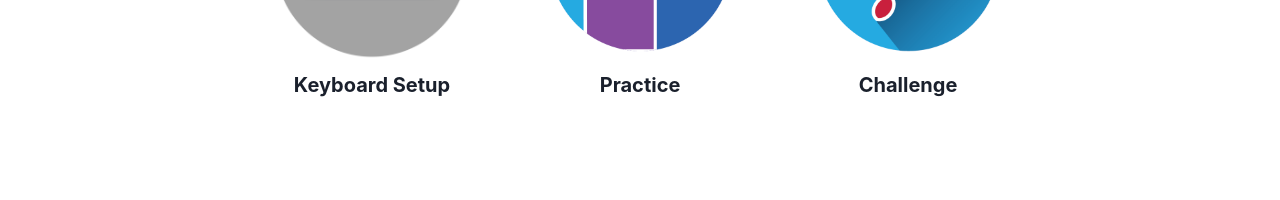
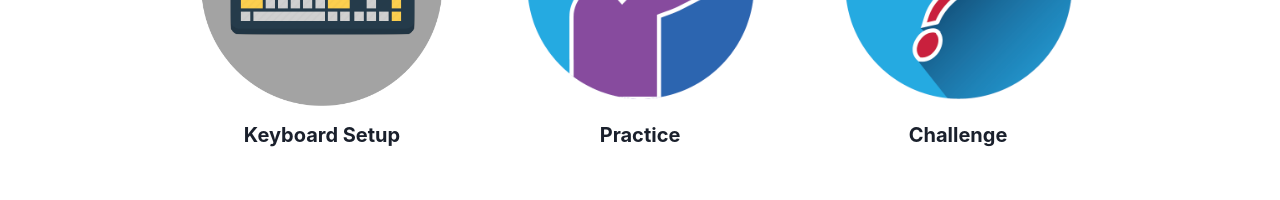
Before and after one commit to JarrodMalkovic/typing-website, a Next.js app in the folder client/: page /menu in a window 1280 px wide. Shown: the part 436-636 px from the top of the page. Built offline with nearby package versions, Linux system fonts and the light colour scheme; no server answers.

Commit message:
Changed the size of text here

```diff
--- a/client/src/pages/menu/index.js
+++ b/client/src/pages/menu/index.js
@@ -42,8 +42,8 @@ const Menu = () => {
                 <a>
                   <Tooltip label = "Set your keyboard to Korean!" placement = "bottom">
                     <Container padding = "20px" maxW="container.lg" _hover={{color: "#39aae1"}}>
-                      <Image src = "/images/setup.png" boxSize="200px" margin = "10px"/>
-                      <Text mt="10px" textAlign = "center" fontWeight =  "bold" fontSize = "xl">Keyboard Setup</Text>
+                      <Image src = "/images/setup.png" boxSize="250px" margin = "10px"/>
+                      <Text mt="5px" textAlign = "center" fontWeight =  "bold" fontSize = "xl">Keyboard Setup</Text>
                     </Container>
                   </Tooltip>
                 </a>
@@ -55,8 +55,8 @@ const Menu = () => {
                 <a>
                   <Tooltip label = "Begin practicing your keyboard typing skills!" placement = "bottom">
                     <Container padding = "20px" maxW="container.lg" _hover={{color: "#39aae1"}}>
-                      <Image src = "/images/practice.png" boxSize="200px" margin = "10px"/>
-                      <Text mt="10px" textAlign = "center" fontWeight =  "bold" fontSize = "xl">Practice</Text>
+                      <Image src = "/images/practice.png" boxSize="250px" margin = "10px"/>
+                      <Text mt="5px" textAlign = "center" fontWeight =  "bold" fontSize = "xl">Practice</Text>
                     </Container>
                   </Tooltip>
                 </a>
@@ -68,8 +68,8 @@ const Menu = () => {
                 <a>
                   <Tooltip label = "Put your typing skills to the ultimate test!" placement = "bottom">
                     <Container padding = "20px" maxW="container.lg" _hover={{color: "#39aae1"}}>
-                      <Image src = "/images/challenge.png" boxSize="200px" margin = "10px"/>
-                      <Text mt="10px" textAlign = "center" fontWeight =  "bold" fontSize = "xl">Challenge</Text>
+                      <Image src = "/images/challenge.png" boxSize="250px" margin = "10px"/>
+                      <Text mt="5px" textAlign = "center" fontWeight =  "bold" fontSize = "xl">Challenge</Text>
                     </Container>
                   </Tooltip>
                 </a>
```
